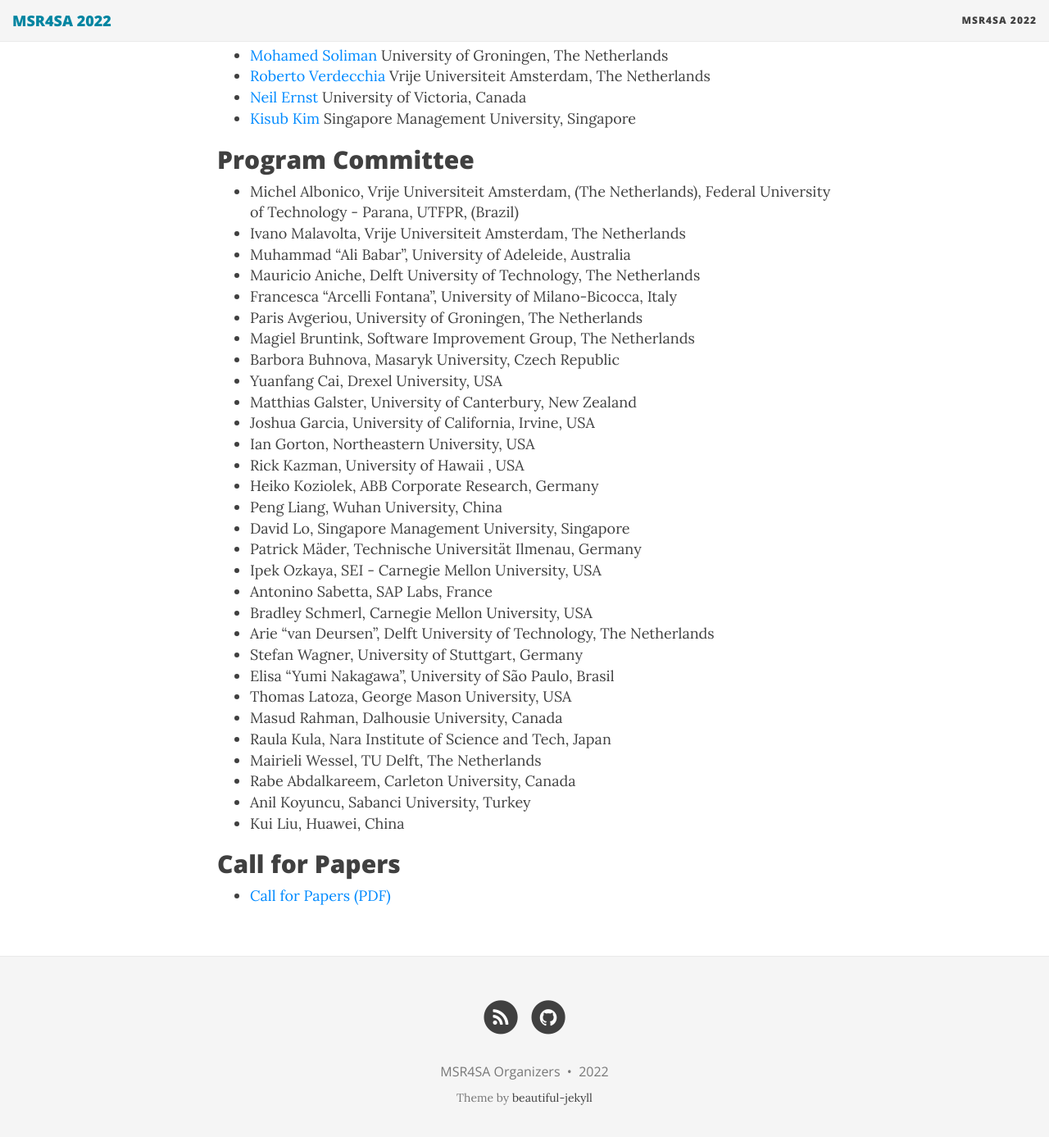
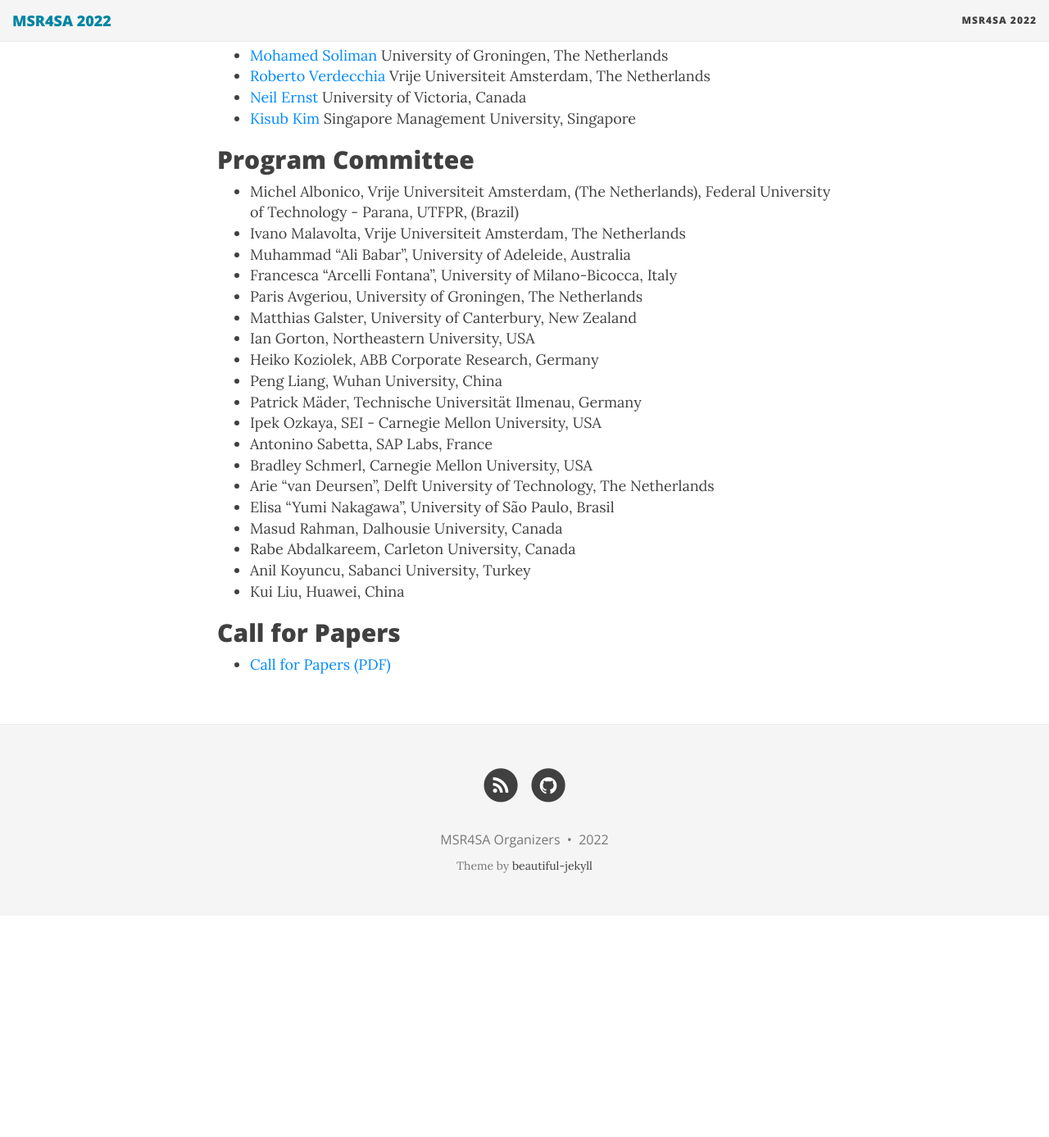
Before and after one commit to MSR4SA/msr4sa.github.io, a Jekyll site: the page built from msr4sa2022.md, in a window 1280 px wide and 1400 px high, scrolled down 1807 px. Shown: the top 1387 px of the window at 82% size. Built offline with Jekyll 4.4.1, drawn with Linux system fonts in a browser that asks for light colours; nearby versions of some CDN libraries; after the commit the page ends 2924 px from its top, so only the background shows below that.

Commit message:
PC members are updated

```diff
--- a/msr4sa2022.md
+++ b/msr4sa2022.md
@@ -96,30 +96,30 @@ Accepted papers will be made available in the online proceedings of the ECSA con
 * Michel Albonico, Vrije Universiteit Amsterdam, (The Netherlands), Federal University of Technology - Parana, UTFPR, (Brazil)
 * Ivano Malavolta, Vrije Universiteit Amsterdam, The Netherlands
 * Muhammad "Ali Babar", University of Adeleide, Australia
-* Mauricio Aniche, Delft University of Technology, The Netherlands
+<!-- * Mauricio Aniche, Delft University of Technology, The Netherlands -->
 * Francesca "Arcelli Fontana", University of Milano-Bicocca, Italy
 * Paris Avgeriou, University of Groningen, The Netherlands
-* Magiel Bruntink, Software Improvement Group, The Netherlands
-* Barbora Buhnova, Masaryk University, Czech Republic
-* Yuanfang Cai, Drexel University, USA
+<!-- * Magiel Bruntink, Software Improvement Group, The Netherlands -->
+<!-- * Barbora Buhnova, Masaryk University, Czech Republic -->
+<!-- * Yuanfang Cai, Drexel University, USA -->
 * Matthias Galster, University of Canterbury, New Zealand
-* Joshua Garcia, University of California, Irvine, USA
+<!-- * Joshua Garcia, University of California, Irvine, USA -->
 * Ian Gorton, Northeastern University, USA
-* Rick Kazman, University of Hawaii , USA
+<!-- * Rick Kazman, University of Hawaii , USA -->
 * Heiko Koziolek, ABB Corporate Research, Germany
 * Peng Liang, Wuhan University, China
-* David Lo, Singapore Management University, Singapore
+<!-- * David Lo, Singapore Management University, Singapore -->
 * Patrick Mäder, Technische Universität Ilmenau, Germany
 * Ipek Ozkaya, SEI - Carnegie Mellon University, USA
 * Antonino Sabetta, SAP Labs, France
 * Bradley Schmerl, Carnegie Mellon University, USA
 * Arie "van Deursen", Delft University of Technology, The Netherlands
-* Stefan Wagner, University of Stuttgart, Germany
+<!-- * Stefan Wagner, University of Stuttgart, Germany -->
 * Elisa "Yumi Nakagawa", University of São Paulo, Brasil
-* Thomas Latoza, George Mason University, USA
+<!-- * Thomas Latoza, George Mason University, USA -->
 * Masud Rahman, Dalhousie University, Canada
-* Raula Kula, Nara Institute of Science and Tech, Japan
-* Mairieli Wessel, TU Delft, The Netherlands
+<!-- * Raula Kula, Nara Institute of Science and Tech, Japan -->
+<!-- * Mairieli Wessel, TU Delft, The Netherlands -->
 * Rabe Abdalkareem, Carleton University, Canada
 * Anil Koyuncu, Sabanci University, Turkey
 * Kui Liu, Huawei, China
```
